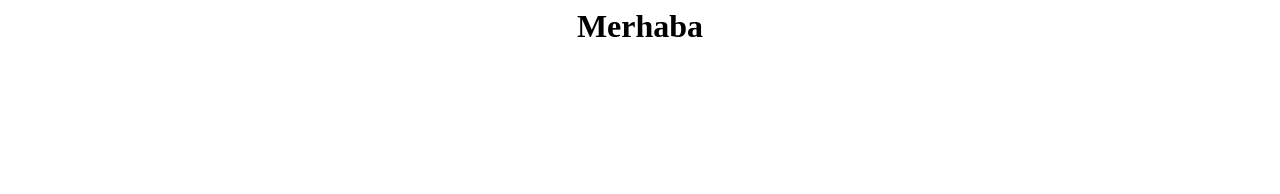
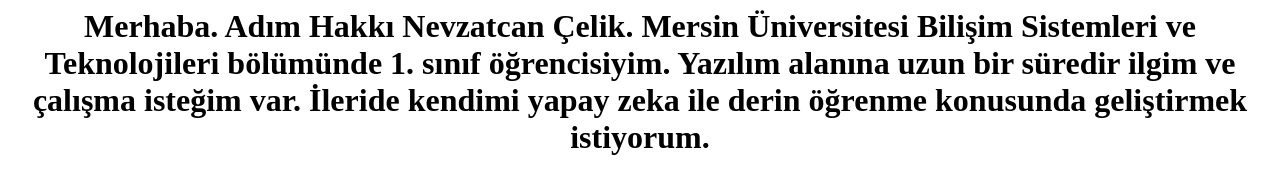
Before and after one commit to hakkinevzatcancelik/hakkinevzatcancelik.github.io, a plain HTML site: page index.html in a window 1280 px wide. Drawn offline with Linux system fonts and the light colour scheme.

Commit message:
Update index.html

```diff
--- a/index.html
+++ b/index.html
@@ -1,7 +1,8 @@
 <html>
 <center>
 <h1>
-  Merhaba
+  Merhaba. Adım Hakkı Nevzatcan Çelik. Mersin Üniversitesi Bilişim Sistemleri ve Teknolojileri bölümünde 1. sınıf öğrencisiyim. Yazılım alanına uzun bir süredir ilgim ve çalışma isteğim
+  var. İleride kendimi yapay zeka ile derin öğrenme konusunda geliştirmek istiyorum.
 </h1>
 </center>
 </html>
```
